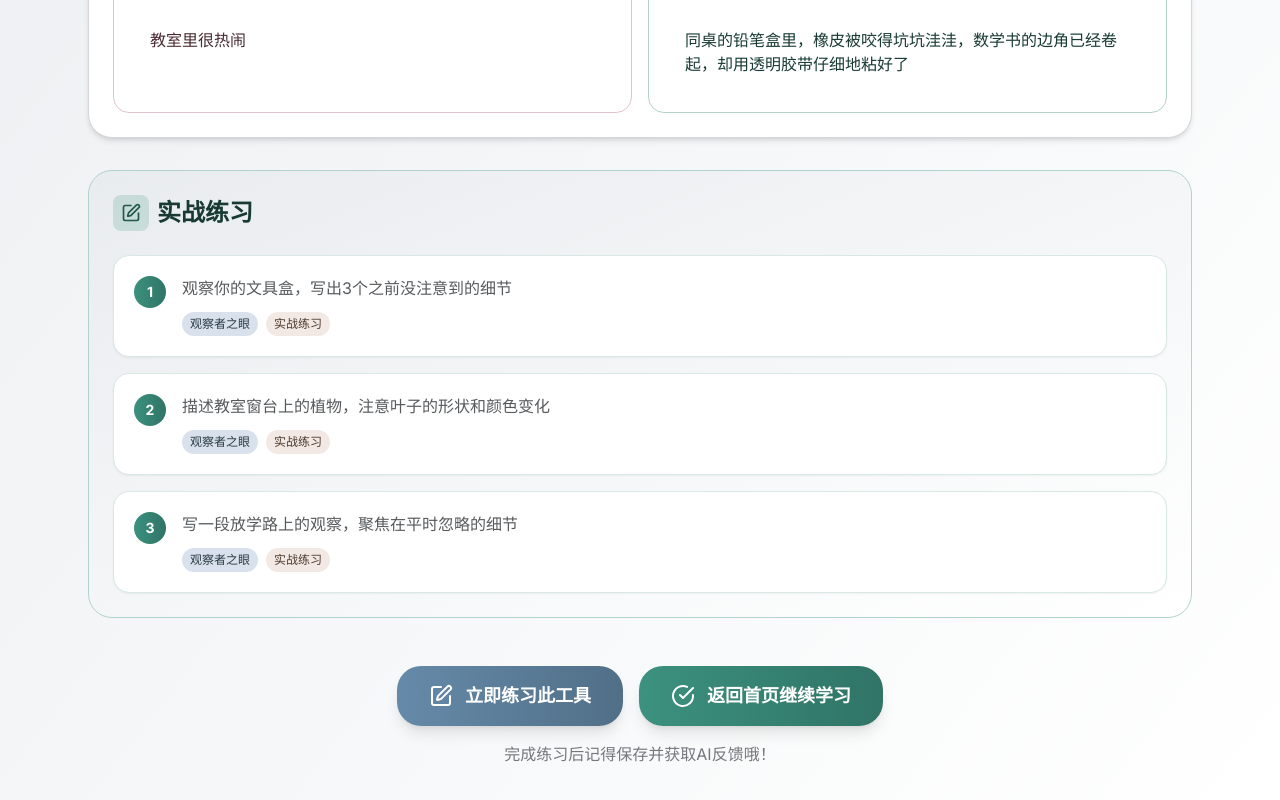
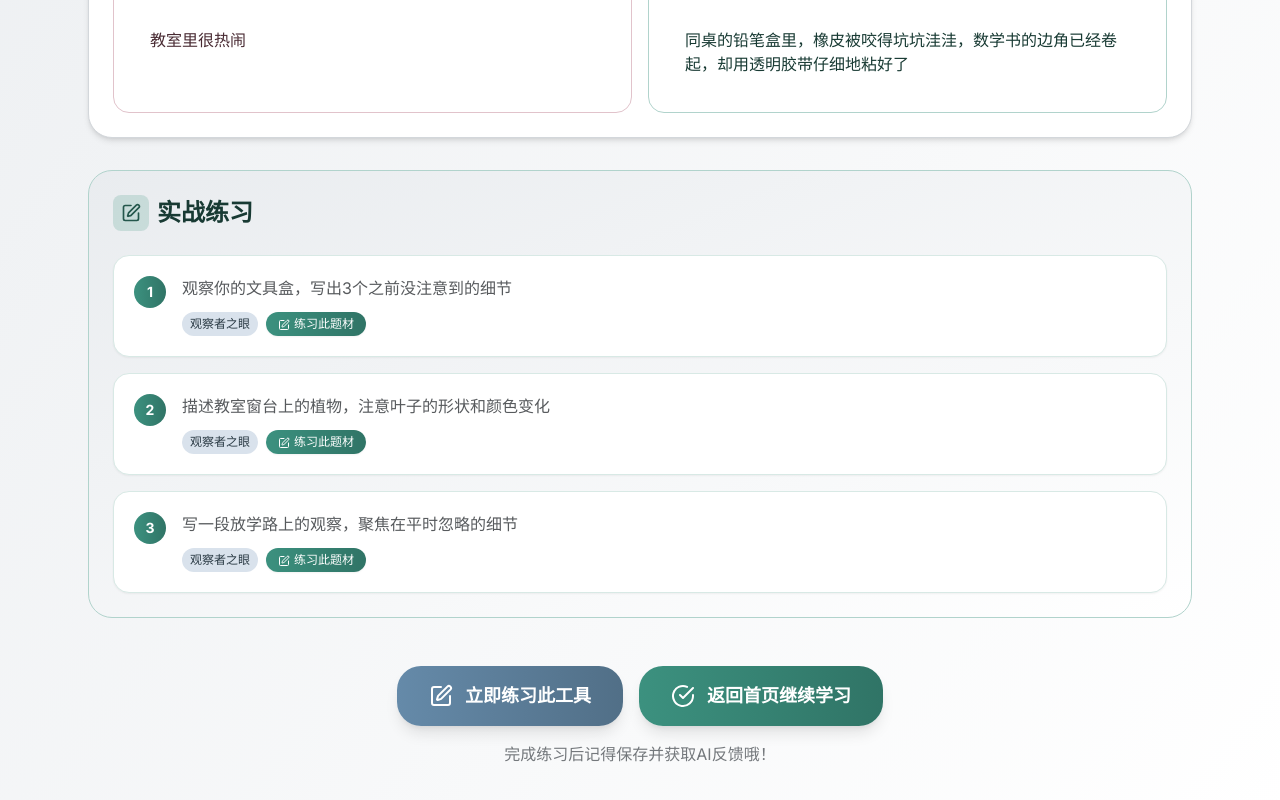
Before and after one commit to InitialXKO/Writing, a Next.js app: page /tools/tool-0 in a window 1280 px wide. Shown: the part 835-1635 px from the top of the page. Built offline with nearby package versions, Linux system fonts and the light colour scheme.

Commit message:
优化工具页题材练习按钮样式，使其更加醒目

```diff
--- a/src/app/tools/[id]/page.tsx
+++ b/src/app/tools/[id]/page.tsx
@@ -191,9 +191,10 @@ export default function ToolPage({ params }: { params: { id: string } }) {
                       </span>
                       <Link
                         href={`/write?tool=${toolId}&topic=${encodeURIComponent(exercise)}`}
-                        className="bg-morandi-beige-100 text-morandi-beige-800 px-2 py-1 rounded-full text-xs font-medium hover:bg-morandi-beige-200 transition-colors cursor-pointer"
+                        className="bg-gradient-to-r from-morandi-green-500 to-morandi-green-600 hover:from-morandi-green-600 hover:to-morandi-green-700 text-white font-medium py-1 px-3 rounded-full text-xs transition-all duration-300 shadow-sm hover:shadow-md"
                       >
-                        实战练习
+                        <Edit className="w-3 h-3 inline mr-1" />
+                        练习此题材
                       </Link>
                     </div>
                   </div>
```
